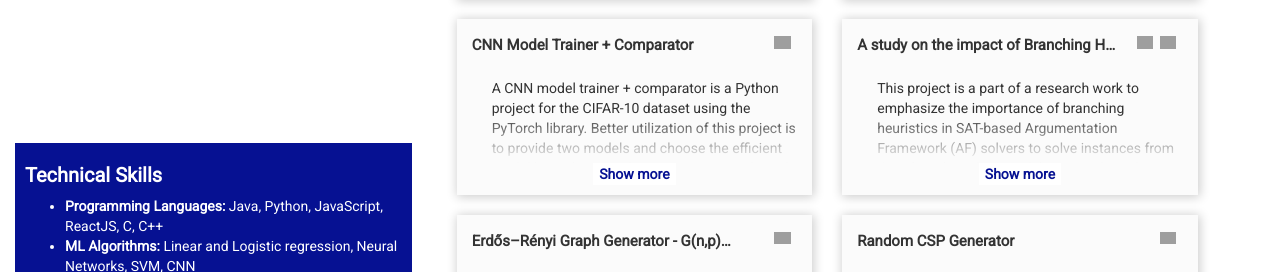
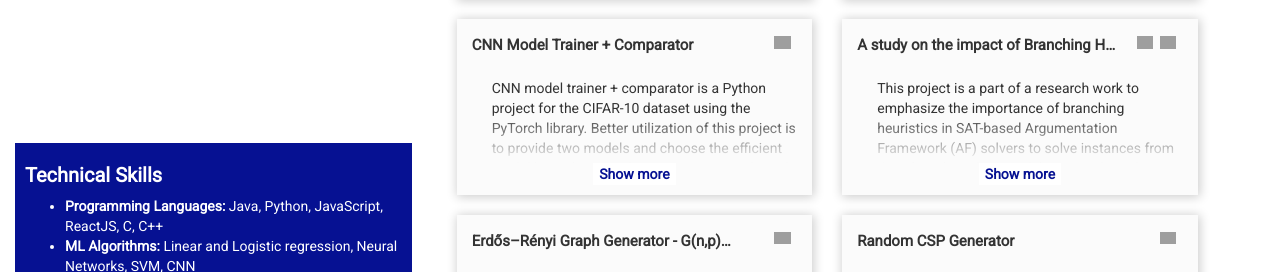
Before and after one commit to Sivakumar3695/Online_CV, a Jekyll site: the page built from index.html, in a window 1280 px wide. Shown: the part 578-850 px from the top of the page. Built offline with Jekyll 4.4.1, drawn with Linux system fonts in a browser that asks for light colours; some of the changed text lies outside the part shown; grey boxes are pictures that could not be loaded.

```diff
--- a/_includes/project.html
+++ b/_includes/project.html
@@ -51,7 +51,7 @@
 						</a>
 					</div>
 					<div class="project-description">
-						A CNN model trainer + comparator is a Python project for the CIFAR-10 dataset using the PyTorch library. Better utilization of this project is to provide two models and choose the efficient model by making an obvious comparison based on the convergence speed, test accuracy and mean loss after each iteration. The project supports the usage of GPU with the help of the PyTorch library. While comparing two models, the project will provide a graph to compare the efficiency of the two models in the training process. As model training is a time-consuming process, one should prefer to use GPU for the model comparison.
+						CNN model trainer + comparator is a Python project for the CIFAR-10 dataset using the PyTorch library. Better utilization of this project is to provide two models and choose the efficient model by making an obvious comparison based on the convergence speed, test accuracy and mean loss after each iteration. The project supports the usage of GPU with the help of the PyTorch library. While comparing two models, the project will provide a graph to compare the efficiency of the two models in the training process. As model training is a time-consuming process, one should prefer to use GPU for the model comparison.
 						<br> Maximum accuracy achieved after various model training (using a random model): <span class="stats">83.74%</span>
 						<br><br> To know more about the project, please check the Github repository.
 					</div>
```
